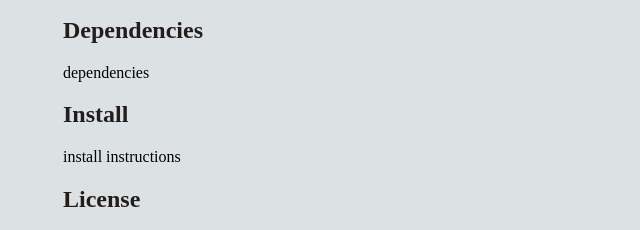
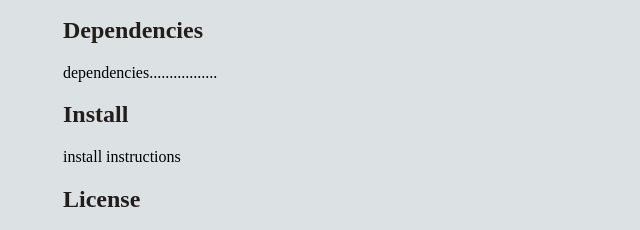
Before and after one commit to altrabio/altrabioCVI, a plain HTML site: page index.html in a window 1280 px wide. Shown: the part 214-444 px from the top of the page, 227-867 px from the left. Drawn offline with Linux system fonts and the light colour scheme.

Commit message:
test modif 1

```diff
--- a/index.html
+++ b/index.html
@@ -53,7 +53,7 @@
     </div>
 
     <p>main project text</p><h2>Dependencies</h2>
-<p>dependencies</p>
+<p>dependencies.................</p>
 <h2>Install</h2>
 <p>install instructions</p>
 <h2>License</h2>
```
